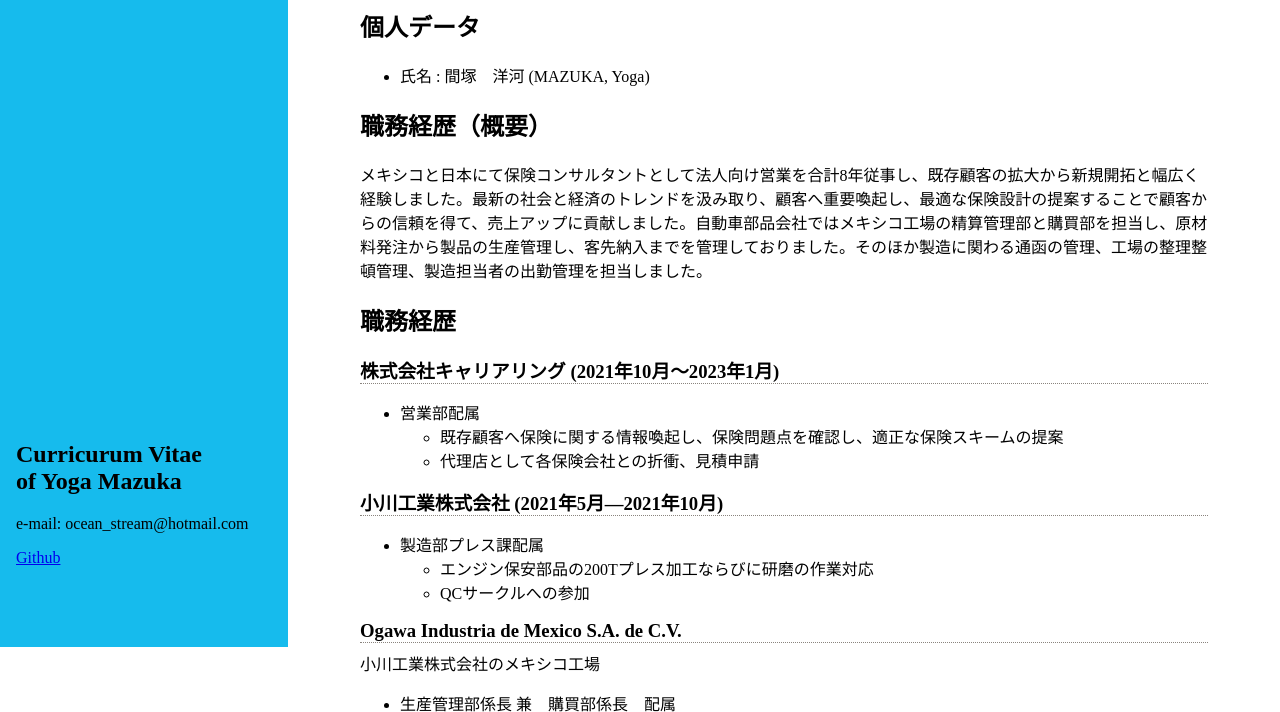
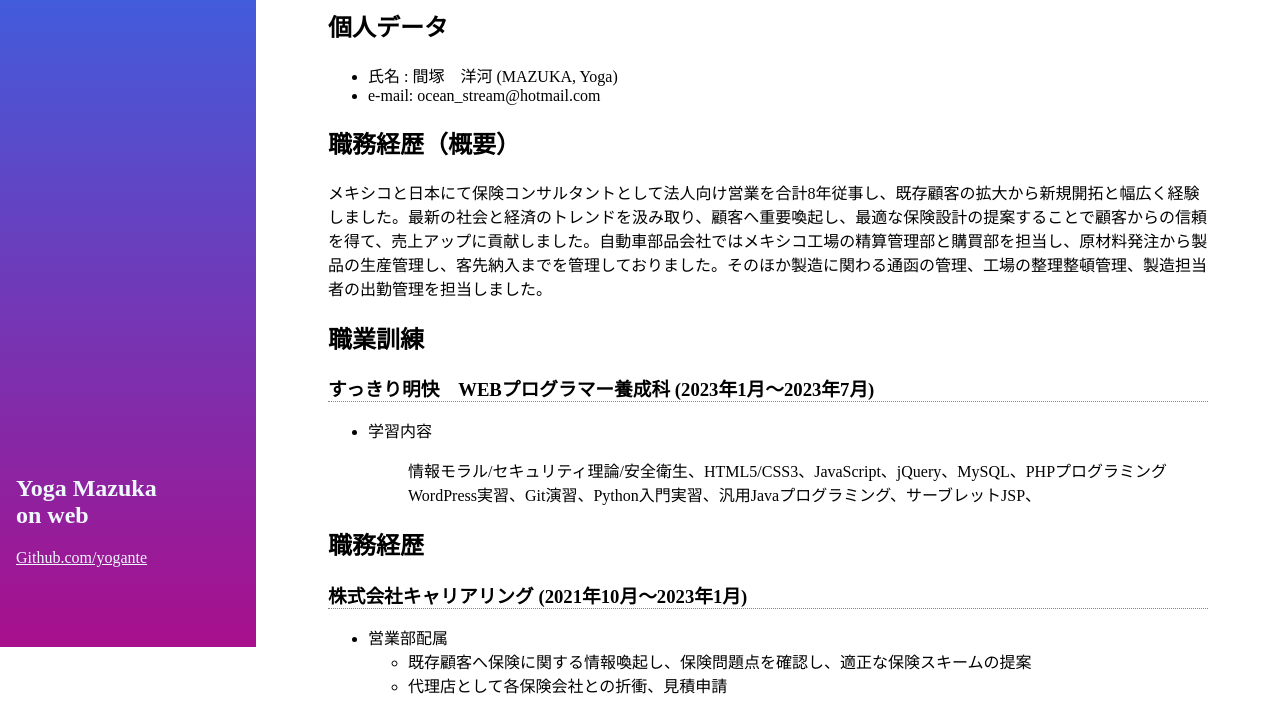
Before and after one commit to yogante/CV, a plain HTML site: page index.html in a window 1280 px wide. Shown: the part 153-865 px from the top of the page. Drawn offline with Linux system fonts and the light colour scheme.

Commit message:
no message

```diff
--- a/index.html
+++ b/index.html
@@ -12,9 +12,8 @@
 <body>
   <aside>
     <div class="sidebar-sticky">
-      <h1>Curricurum Vitae <br> of Yoga Mazuka</h1>
-      <p>e-mail: ocean_stream@hotmail.com</p>
-      <a href="https://github.com/yogante/">Github</a>
+      <h1>Yoga Mazuka<br> on web</h1>
+      <li><a href="https://github.com/yogante/">Github.com/yogante</a></li>
     </div>
   </aside>
 
@@ -26,6 +25,7 @@
       <h2 class="personal-data">個人データ</h2>
       <ul>
         <li>氏名 : 間塚　洋河 (MAZUKA, Yoga)</li>
+        <li>e-mail: ocean_stream@hotmail.com</li>
       </ul>
 
 
@@ -33,6 +33,19 @@
       <p>
         メキシコと日本にて保険コンサルタントとして法人向け営業を合計8年従事し、既存顧客の拡大から新規開拓と幅広く経験しました。最新の社会と経済のトレンドを汲み取り、顧客へ重要喚起し、最適な保険設計の提案することで顧客からの信頼を得て、売上アップに貢献しました。自動車部品会社ではメキシコ工場の精算管理部と購買部を担当し、原材料発注から製品の生産管理し、客先納入までを管理しておりました。そのほか製造に関わる通函の管理、工場の整理整頓管理、製造担当者の出勤管理を担当しました。
       </p>
+
+      <h2 id="hello-training">職業訓練</h2>
+
+      <h3 id="lala-mates">すっきり明快　WEBプログラマー養成科 (2023年1月〜2023年7月)</h3>
+      <ul>
+        <li>学習内容
+          <ul>
+            <p>
+              情報モラル/セキュリティ理論/安全衛生、HTML5/CSS3、JavaScript、jQuery、MySQL、PHPプログラミングWordPress実習、Git演習、Python入門実習、汎用Javaプログラミング、サーブレットJSP、
+            </p>
+          </ul>
+        </li>
+      </ul>
 
 
       <h2 id="job-resumen">職務経歴</h2>
@@ -58,7 +71,7 @@
 
 
 
-      <h3 id="ogawa-industry">Ogawa Industria de Mexico S.A. de C.V.</h4>
+      <h3 id="ogawa-industry">Ogawa Industria de Mexico S.A. de C.V. (2019年5月〜2021年4月)</h4>
         <span>小川工業株式会社のメキシコ工場</span>
         <ul>
           <li> 生産管理部係長 兼　購買部係長　配属
--- a/style.css
+++ b/style.css
@@ -5,25 +5,34 @@ body {
 }
 
 aside {
-  background-color: rgb(22, 187, 237);
-
+  background: linear-gradient(#2a6eee, #a80f8c);
   position: fixed;
   top: 0;
   left: 0;
   bottom: 0;
-  width: 18rem;
+  width: 16rem;
   text-align: left;
+}
+
+aside li {
+  list-style: none;
+
+}
+
+aside a {
+  color: aliceblue;
 }
 
 .sidebar-sticky {
   position: absolute;
+  color: aliceblue;
   right: 1rem;
   bottom: 5rem;
   left: 1rem;
 }
 
 .container {
-  margin: 2rem 2rem 5rem 20rem;
+  margin: 2rem 2rem 5rem 18rem;
 }
 
 .post {
```
